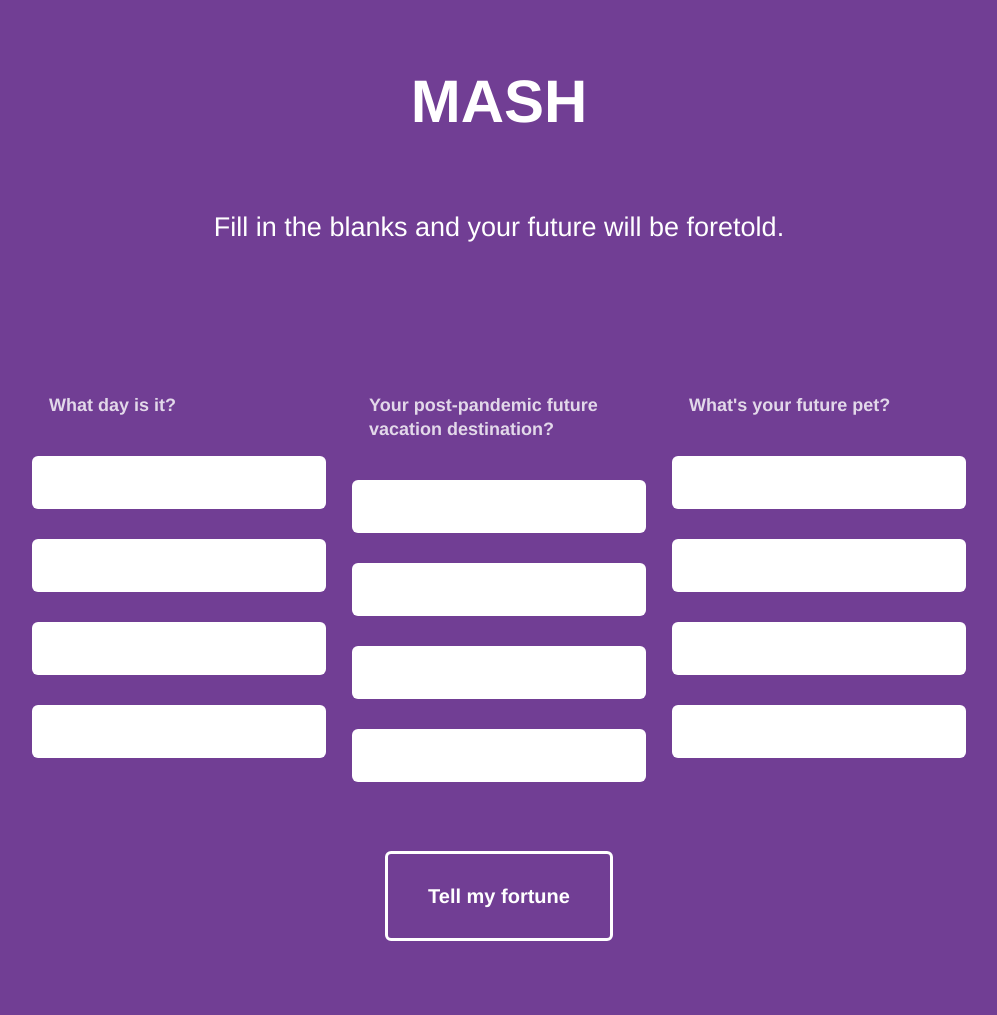
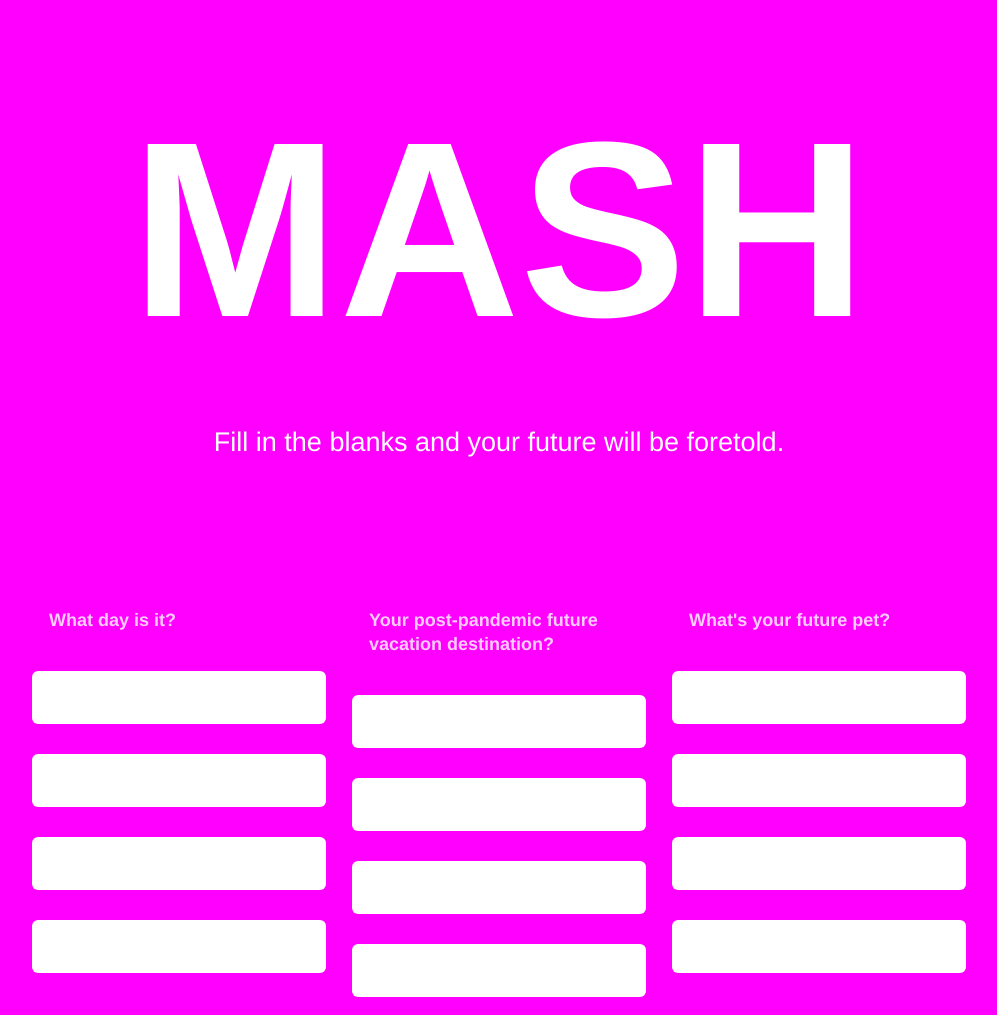
Before and after one commit to JavierGonzo78/MASH-Game, a plain HTML site: page index.html in a window 1280 px wide. Shown: the top 1015 px of the page, without its empty margins (141-1138 px from the left). Drawn offline with Linux system fonts and the light colour scheme.

Commit message:
Update style.css

```diff
--- a/css/style.css
+++ b/css/style.css
@@ -1,6 +1,6 @@
 /* Body styling */
 body {
-  background: #713e94;
+  background: magenta;
   color: #fff;
   font-family: Helvetica, Arial;
   font-size: 27px;
@@ -14,7 +14,7 @@ body {
 
 /* Heading Styles */
 h1 {
-  font-size: 60px;
+  font-size: 250px;
   color: #fff;
   text-align: center;
 }
@@ -65,7 +65,7 @@ h1 {
 .choice-bucket input {
   border: 0;
   border-radius: 6px;
-  color: #713e94;
+  color: purple;
   font-size: 18px;
   margin: 15px 4%;
   outline: 0;
```
